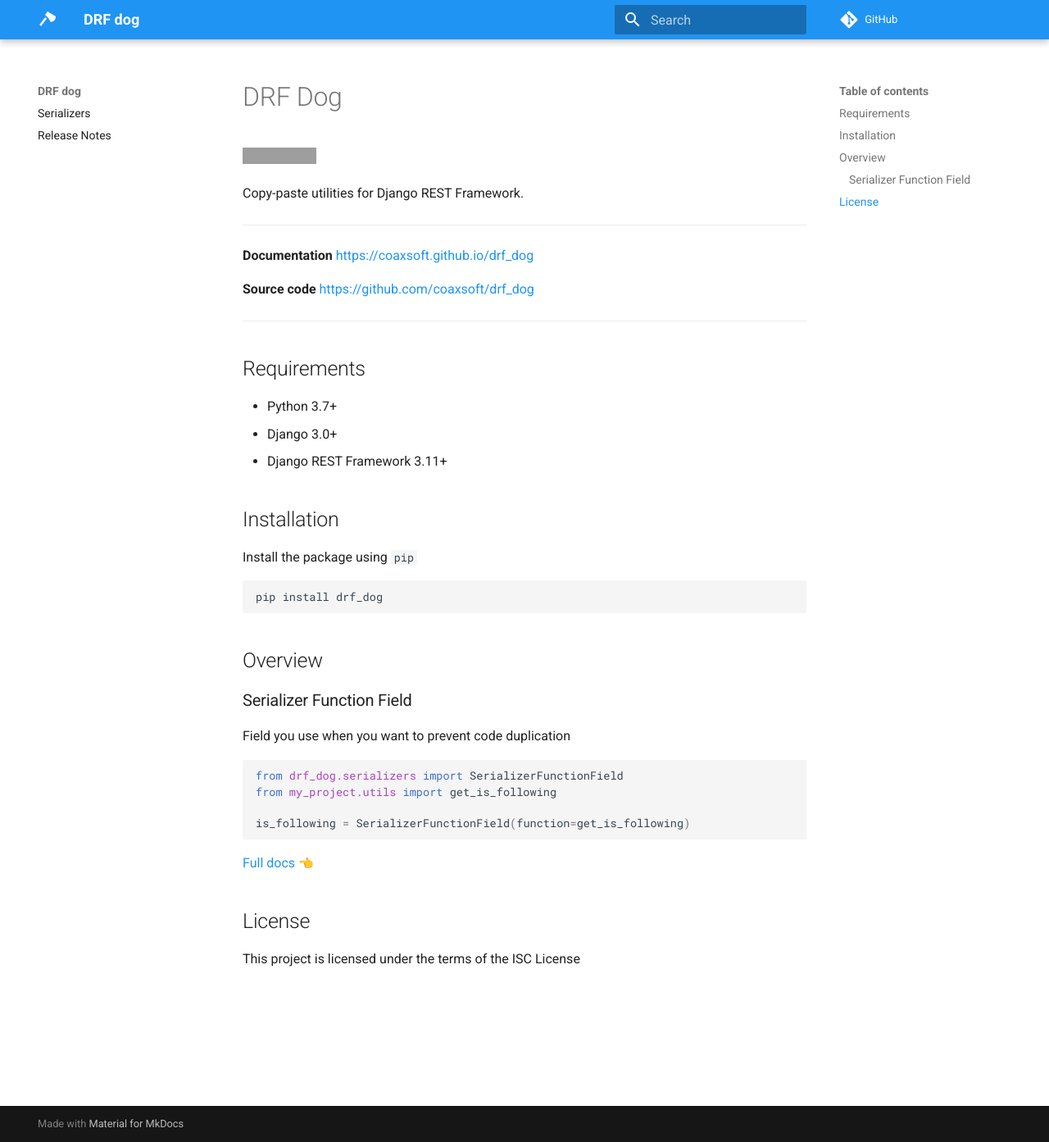
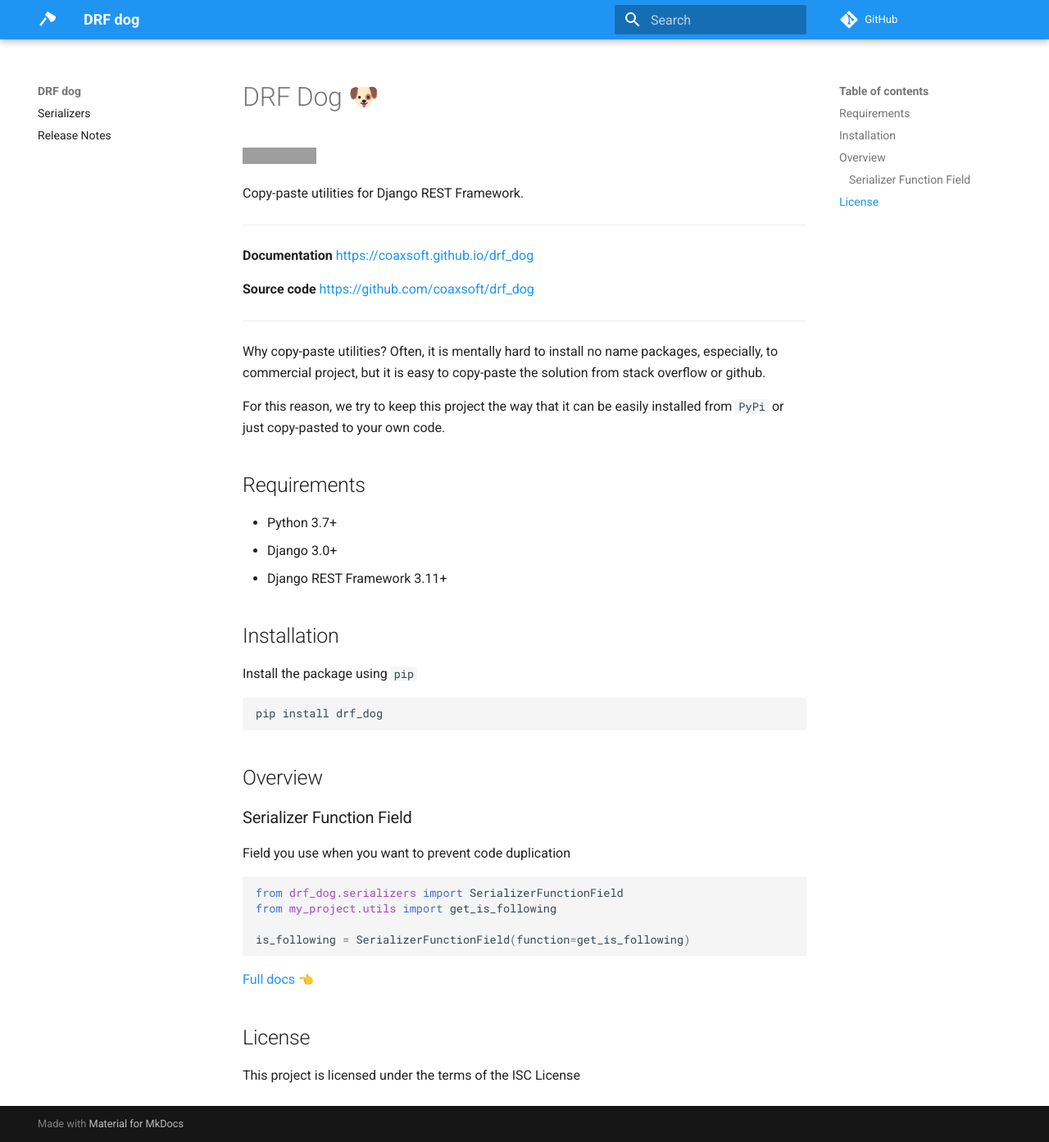
Before and after one commit to coaxsoft/drf_dog, an MkDocs documentation site: the page built from docs/index.md, in a window 1280 px wide and 1393 px high. Shown: the whole window at 82% size. Built offline with MkDocs 1.6.1 and Material for MkDocs 9.7.7, drawn with Linux system fonts in a browser that asks for light colours; emoji names are drawn with the system emoji font; comment, search, counter and statistics services are not loaded; grey boxes are pictures that could not be loaded.

```diff
--- a/docs/index.md
+++ b/docs/index.md
@@ -1,4 +1,4 @@
-# DRF Dog
+# DRF Dog :dog:
 
 ![Python package](https://github.com/coaxsoft/drf_dog/workflows/Python%20package/badge.svg)
 
@@ -11,6 +11,13 @@ Copy-paste utilities for Django REST Framework.
 **Source code** [https://github.com/coaxsoft/drf_dog](https://github.com/coaxsoft/drf_dog)
 
 ---
+
+Why copy-paste utilities? Often, it is mentally hard to install
+no name packages, especially, to commercial project, but it is easy to copy-paste
+the solution from stack overflow or github.
+
+For this reason, we try to keep this project the way that it
+can be easily installed from `PyPi` or just copy-pasted to your own code.
 
 ## Requirements
 
--- a/requirements.txt
+++ b/requirements.txt
@@ -1,6 +1,6 @@
 # Minimum Django and REST framework version
 django>=3.0
-djangorestframework>=3.0
+djangorestframework>=3.11
 
 # Test requirements
 pytest-django==4.1.0
```
Also changed, not shown: .travis.yml (deleted, +0 -43 lines), 1 other file.
